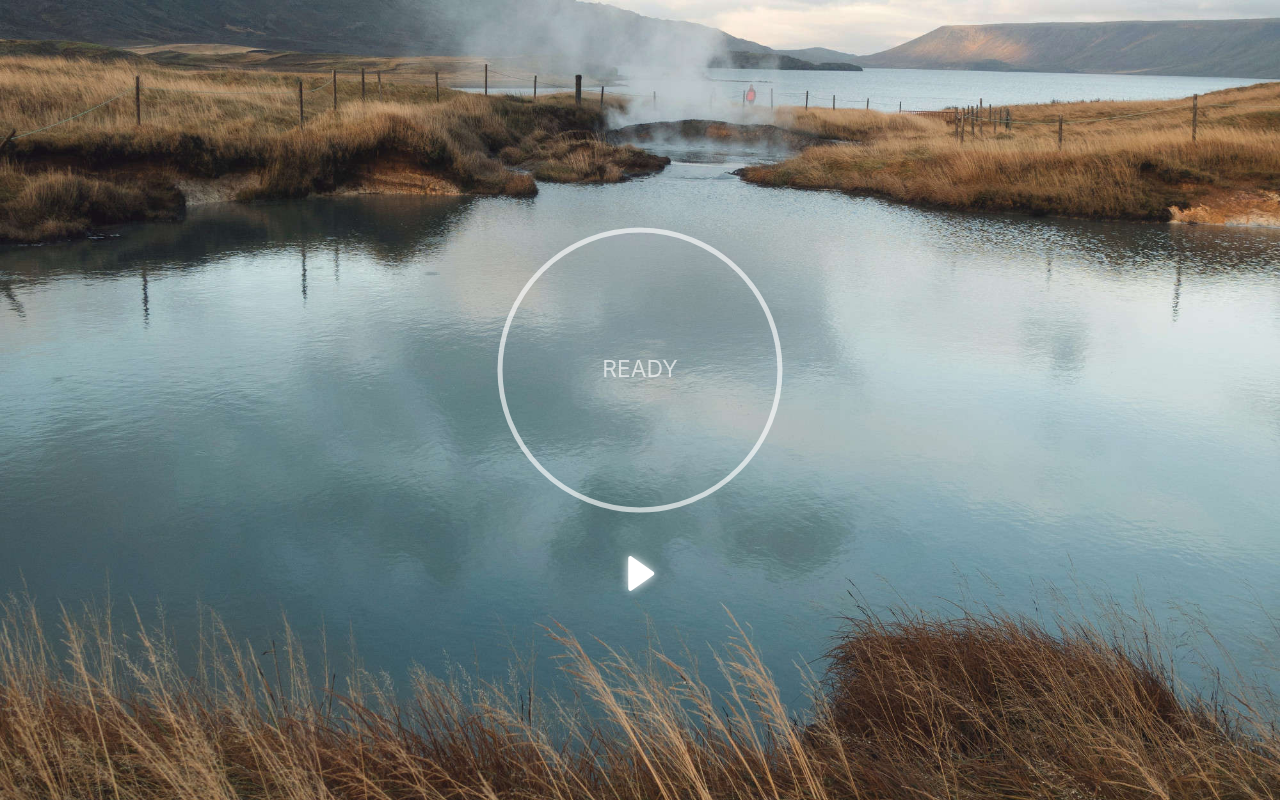
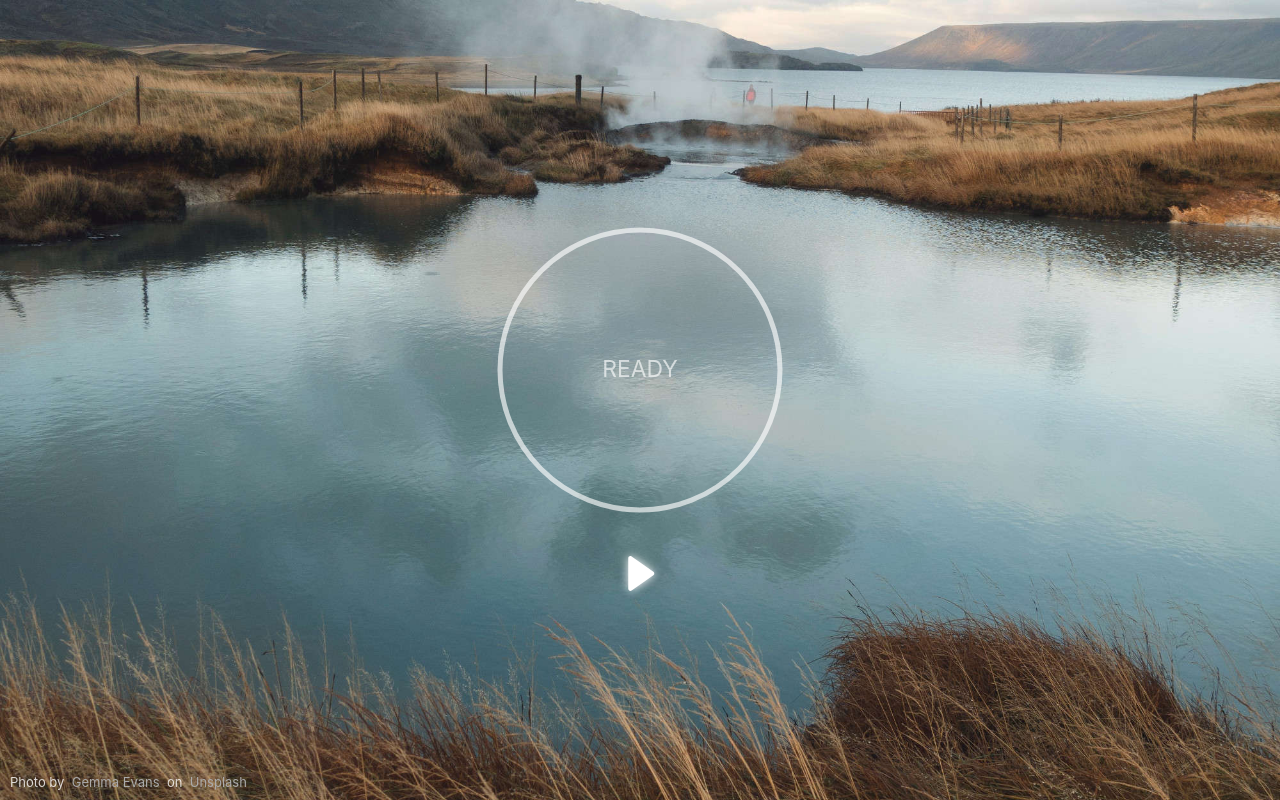
Before and after one commit to mic-web/calm-focus, a React app: page / in a window 1280 px wide. Built offline with nearby package versions, Linux system fonts and the light colour scheme.

Commit message:
Add picture credits.

```diff
--- a/src/App.tsx
+++ b/src/App.tsx
@@ -7,6 +7,7 @@ import Box from './components/Box'
 import AnimatedCircle from './components/AnimatedCircle'
 import Timer from './components/Timer'
 import Hint from './components/Hint'
+import PictureCredits from './components/PictureCredits'
 import GlobalStyle from './style/GlobalStyle'
 import theme from './style/theme'
 import { States } from './types'
@@ -114,6 +115,12 @@ const ControlsContainer = styled.div`
   margin-right: 10px;
   margin-bottom: auto;
 `
+const CreditsContainer = styled.div`
+  display: flex;
+  position: absolute;
+  left: 10px;
+  bottom: 10px;
+`
 
 const App: React.FC = () => {
   const [secondsLeft, setSecondsLeft] = React.useState(initialSeconds)
@@ -178,6 +185,9 @@ const App: React.FC = () => {
   return (
     <AppContainer>
       <BackgroundOverlay state={getState()} />
+      <CreditsContainer>
+        <PictureCredits />
+      </CreditsContainer>
       <MainContainer>
         <TimeContainer state={getState()}>
           <AnimatedCircle progress={getProgress()} />
--- /dev/null
+++ b/src/components/PictureCredits.tsx
@@ -0,0 +1,24 @@
+import React from 'react'
+
+const PictureCredit = () => (
+  <small>
+    Photo by &nbsp;
+    <a
+      target="_blank"
+      rel="noopener noreferrer"
+      href="https://unsplash.com/@stayandroam?utm_source=unsplash&amp;utm_medium=referral&amp;utm_content=creditCopyText"
+    >
+      Gemma Evans
+    </a>
+    &nbsp; on &nbsp;
+    <a
+      target="_blank"
+      rel="noopener noreferrer"
+      href="/?utm_source=unsplash&amp;utm_medium=referral&amp;utm_content=creditCopyText"
+    >
+      Unsplash
+    </a>
+  </small>
+)
+
+export default PictureCredit
--- a/src/style/GlobalStyle.tsx
+++ b/src/style/GlobalStyle.tsx
@@ -21,6 +21,17 @@ const GlobalStyle = createGlobalStyle`
   svg {
     width: 100%;
     height: auto;
+  }
+  a {
+    color: #aaa;
+    text-decoration: none;
+    &:hover {
+      cursor: pointer;
+      color: #ccc;
+    }
+  }
+  small {
+    font-size: 0.5em;
   }
   button {
     /* Mainly reset default button styles */
```
Also changed, not shown: 1 other file (tests, documents, lock files or other folders).
